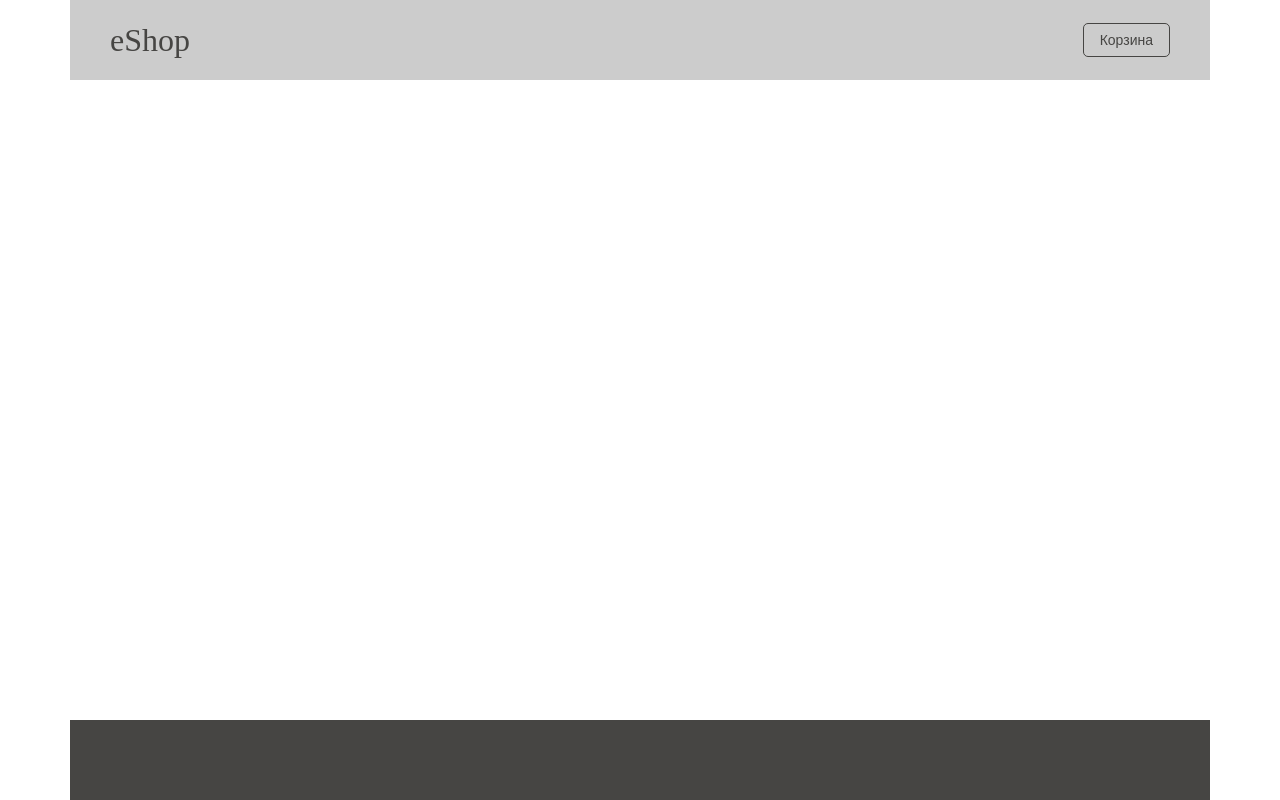
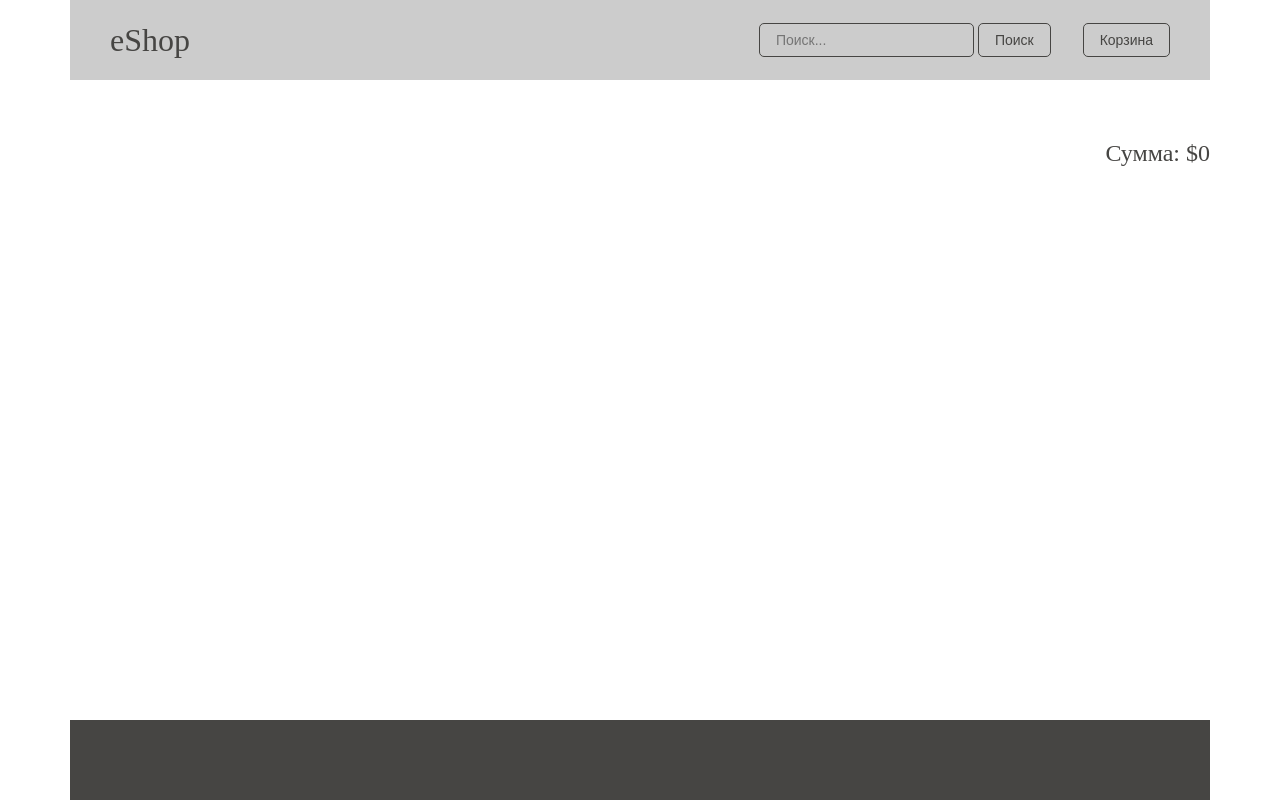
Before and after one commit to ZenkovaLyubov/JSPRO, a plain HTML site: page index.html in a window 1280 px wide. Drawn offline with Linux system fonts and the light colour scheme; no server answers.

Commit message:
homework4

```diff
--- a/index.html
+++ b/index.html
@@ -13,7 +13,15 @@
         <div class="top">
             <header class="header center__content">
                 <a href="#" class="logo">eShop</a>
-                <button class="cart-button" type="button">Корзина</button>
+                <div class="header__right">
+                    <div class="search">
+                        <input type="text" class="goods-search" placeholder="Поиск...">
+                        <button class="button search-button" type="button">Поиск</button>
+                    </div>
+
+                    <button class="button cart-button" type="button">Корзина</button>
+                </div>
+
             </header>
             <main>
                 <div class="goods-list center__content"></div>
--- a/script.js
+++ b/script.js
@@ -10,15 +10,8 @@ const BASE_URL = "https://raw.githubusercontent.com/GeekBrainsTutorial/online-st
 const GOODS = `${BASE_URL}/catalogData.json`;
 const GOODS_BASKET = `${BASE_URL}/getBasket.json`;
 
-function service(url, callback) {
-  const xhr = new XMLHttpRequest();
-  xhr.open('GET', url)
-  xhr.send();
-
-  const loadHandler = () => {
-    callback(JSON.parse(xhr.response))
-  }
-  xhr.onload = loadHandler;
+function service(url) {
+  return fetch(url).then((res) => res.json());
 }
 
 class GoodsItem {
@@ -31,55 +24,74 @@ class GoodsItem {
     <div class="goods-item">
     <img src="https://picsum.photos/200" alt="photo">
       <h3>${this.product_name}</h3>
-      <p>${this.price}</p>
+      <p>$${this.price}</p>
     </div>
   `;
   }
 }
 class GoodsList {
   items = [];
-  fetchGoods(callback) {
-    service(GOODS, (data) => {
-      this.items = data;
-      callback();
-    });
+  filteredItems = [];
+  fetchGoods() {
+    return new Promise((resolve) =>
+      service(GOODS).then((data) => {
+        this.items = data;
+        this.filteredItems = data;
+        resolve();
+      }))
+      .then(() => {
+        this.render();
+        this.calculatePrice();
+      });
+  }
+  filter(str) {
+    this.filteredItems = this.items.filter(({ product_name }) => {
+      return (new RegExp(str, 'i')).test(product_name);
+    })
   }
   render() {
-    const goods = this.items.map(item => {
+    const goods = this.filteredItems.map(item => {
       const goodItem = new GoodsItem(item);
       return goodItem.render()
     }).join('');
 
     document.querySelector('.goods-list').innerHTML = goods;
   }
-  getCount() {
+  calculatePrice() {
     const initialValue = 0;
-    const sum = this.items.reduce(
+    const sum = this.filteredItems.reduce(
       (accumulator, { price = 0 }) => accumulator + price,
       initialValue
     );
     console.log(sum);
+    const divSum = document.querySelector('.sumPrice');
+    if (divSum) {
+      divSum.remove();
+    }
     document.querySelector('.goods-list').insertAdjacentHTML('afterend', `<div class='sumPrice center_content'>Сумма: $${sum}</div>`);
   }
 }
 
 class BasketGoods {
   items = [];
-  fetchGoods(callback = () => { }) {
-    service(GOODS_BASKET, (data) => {
-      this.items = data.contents;
+  fetchGoods() {
+    service(GOODS).then((data) => {
+      this.items = data;
       console.log(this.items);
-      callback();
     });
   }
-
 }
 
 const goodsList = new GoodsList();
-goodsList.fetchGoods(() => {
-  goodsList.render();
-  goodsList.getCount();
-});
+goodsList.fetchGoods();
+goodsList.calculatePrice();
 
 const basketGoods = new BasketGoods();
 basketGoods.fetchGoods();
+
+document.querySelector('.search-button').addEventListener('click', () => {
+  const input = document.querySelector('.goods-search');
+  goodsList.filter(input.value);
+  goodsList.render();
+  goodsList.calculatePrice();
+})
--- a/style.sass
+++ b/style.sass
@@ -6,6 +6,7 @@ $widthContent: 1060px
 *
     margin: 0
     padding: 0
+    box-sizing: border-box
 
 a
     text-decoration: none
@@ -31,12 +32,17 @@ a
     display: flex
     justify-content: space-between
     align-items: center
+    &__right
+        display: flex
+        align-items: center
+        justify-content: center
+        gap: 32px
 
 .logo
     font-size: 32px
     color: $darkColor
 
-.cart-button
+.button
     appearance: none
     border: 1px solid $darkColor
     border-radius: 5px
@@ -49,6 +55,19 @@ a
         color: white
         background: $darkColor
         cursor: pointer
+
+.goods-search
+    border-radius: 5px
+    border: 1px solid $darkColor
+    background: $lightColor
+    padding: 8px 16px
+    font-size: 14px
+
+    &:focus
+        outline: 0
+        box-shadow: 0 0 0 2px rgba(158, 158, 158, 0.25)
+        color: $darkColor
+        background-color: #fff
 
 .goods-list
     max-width: $widthContent
```
Also changed, not shown: style.css, 1 other file.
